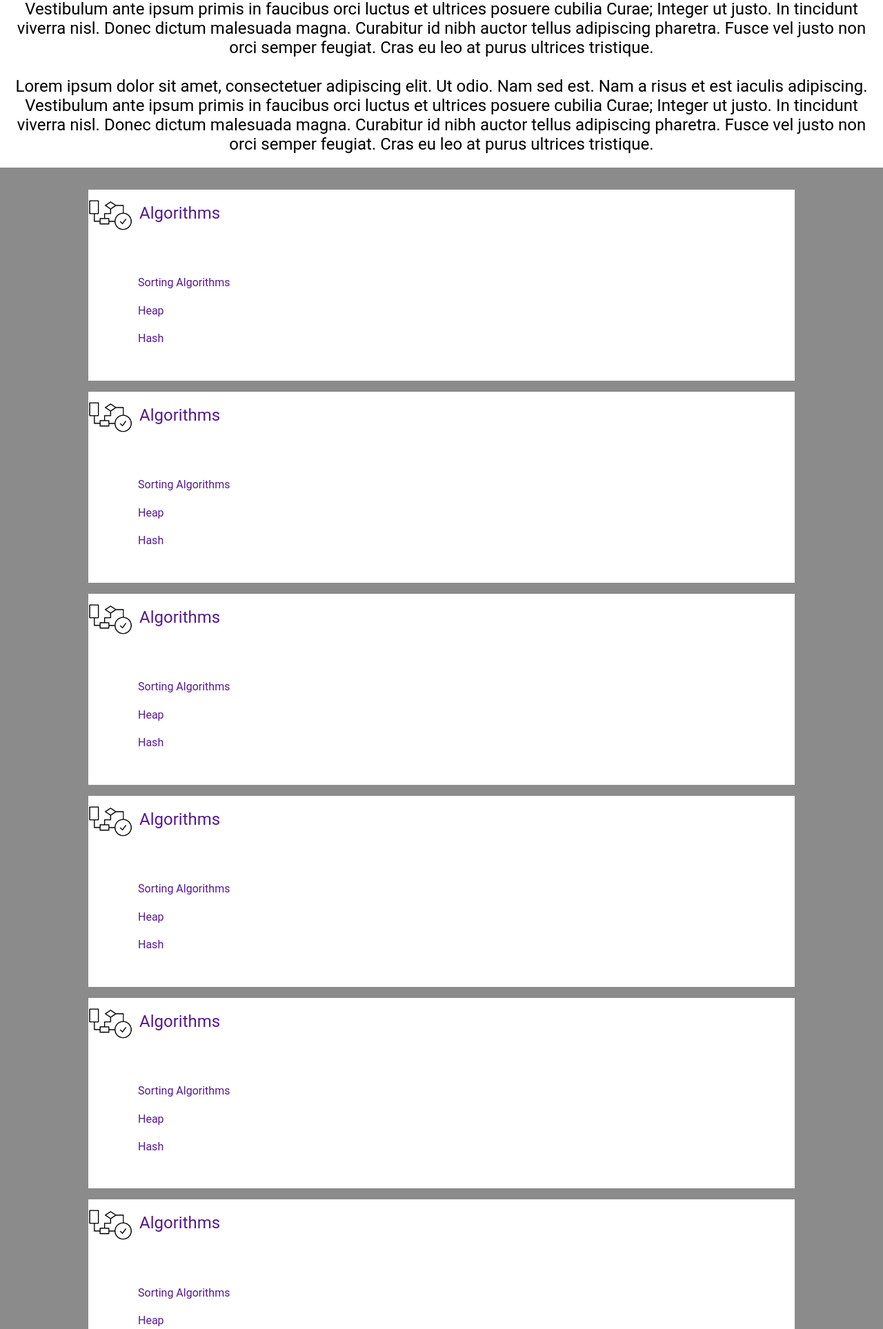
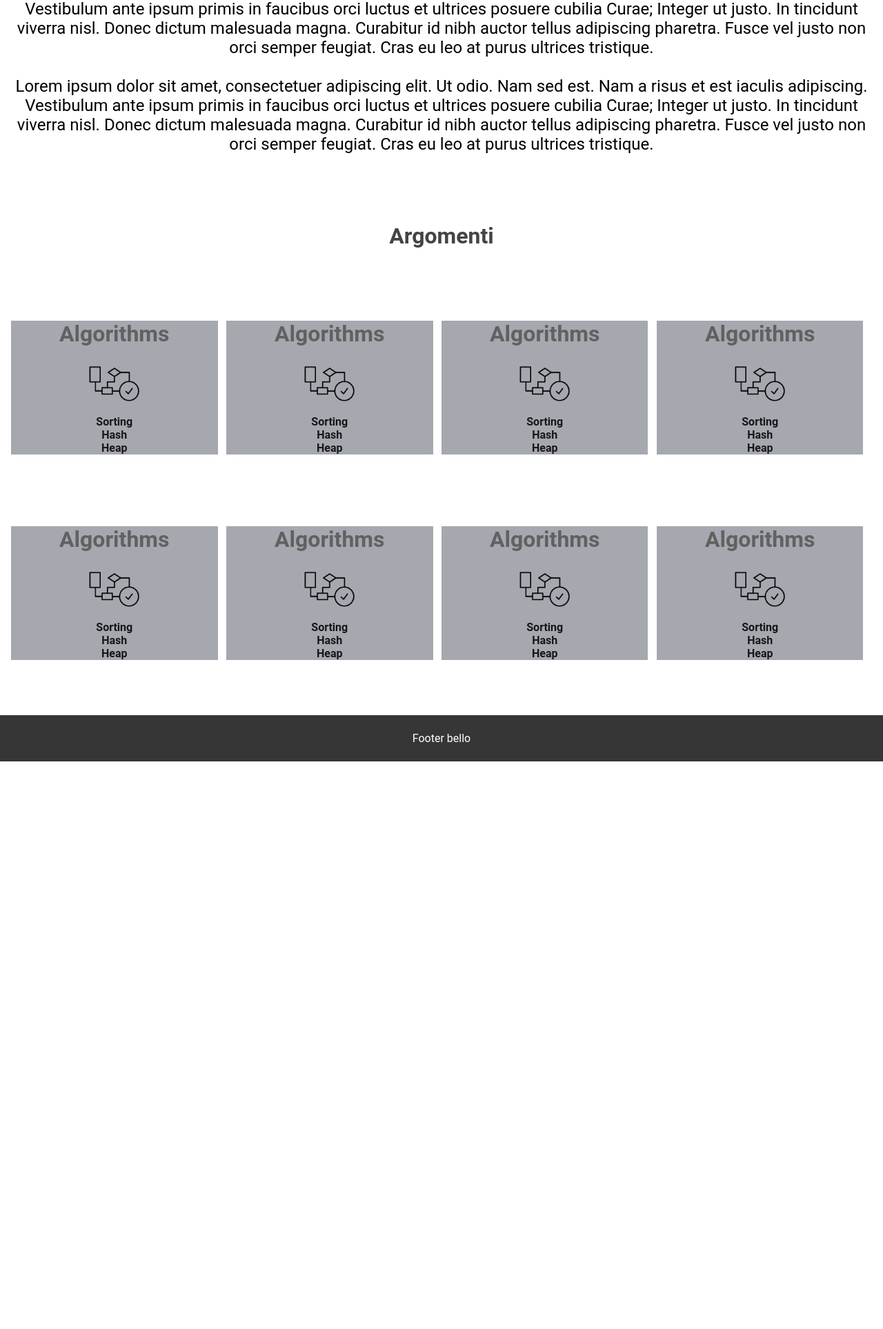
Before and after one commit to Giacomobarzon97/Tecnologie-Web, a PHP site: page / in a window 1280 px wide. Shown: the part 434-2361 px from the top of the page at 69% size. After the commit the page ends 1538 px from the top, so only its background shows below. Run offline with PHP 8.4, Linux system fonts and the light colour scheme.

Commit message:
New grid structure
New code (html & css) to manage the cards

```diff
--- a/index.html
+++ b/index.html
@@ -41,100 +41,71 @@
 					Lorem ipsum dolor sit amet, consectetuer adipiscing elit. Ut odio. Nam sed est. Nam a risus et est iaculis adipiscing. Vestibulum ante ipsum primis in faucibus orci luctus et ultrices posuere cubilia Curae; Integer ut justo. In tincidunt viverra nisl. Donec dictum malesuada magna. Curabitur id nibh auctor tellus adipiscing pharetra. Fusce vel justo non orci semper feugiat. Cras eu leo at purus ultrices tristique.
 				</p>
 		</div>
-		<div id="grid">
 
+				<div class="grid">
+					<h1>Argomenti</h1>
+					<div class="row">
 						<div class="home-card">
-					<a href=""><img src="./img/algo.jpg" alt="algorithm image"/></a>
-				<div class="title-container">
-					<a href="">Algorithms</a>
-				</div>
-				<ul>
-					<li><a href="">Sorting Algorithms</a></li>
-					<li><a href="">Heap</a></li>
-					<li><a href="">Hash</a></li>
-				</ul>
+							<h3>Algorithms</h3>
+							<a href="#"><img src="./img/algo.jpg"></a>
+							<a href="#"><h2>Sorting</h2></a>
+							<a href="#"><h2>Hash</h2></a>
+							<a href="#"><h2>Heap</h2></a>
 						</div>
 						<div class="home-card">
-					<a href=""><img src="./img/algo.jpg" alt="algorithm image"/></a>
-				<div class="title-container">
-					<a href="">Algorithms</a>
-				</div>
-				<ul>
-					<li><a href="">Sorting Algorithms</a></li>
-					<li><a href="">Heap</a></li>
-					<li><a href="">Hash</a></li>
-				</ul>
+							<h3>Algorithms</h3>
+							<a href="#"><img src="./img/algo.jpg"></a>
+							<a href="#"><h2>Sorting</h2></a>
+							<a href="#"><h2>Hash</h2></a>
+							<a href="#"><h2>Heap</h2></a>
 						</div>
 						<div class="home-card">
-					<a href=""><img src="./img/algo.jpg" alt="algorithm image"/></a>
-				<div class="title-container">
-					<a href="">Algorithms</a>
-				</div>
-				<ul>
-					<li><a href="">Sorting Algorithms</a></li>
-					<li><a href="">Heap</a></li>
-					<li><a href="">Hash</a></li>
-				</ul>
+							<h3>Algorithms</h3>
+							<a href="#"><img src="./img/algo.jpg"></a>
+							<a href="#"><h2>Sorting</h2></a>
+							<a href="#"><h2>Hash</h2></a>
+							<a href="#"><h2>Heap</h2></a>
 						</div>
 						<div class="home-card">
-					<a href=""><img src="./img/algo.jpg" alt="algorithm image"/></a>
-				<div class="title-container">
-					<a href="">Algorithms</a>
+							<h3>Algorithms</h3>
+							<a href="#"><img src="./img/algo.jpg"></a>
+							<a href="#"><h2>Sorting</h2></a>
+							<a href="#"><h2>Hash</h2></a>
+							<a href="#"><h2>Heap</h2></a>
 						</div>
-				<ul>
-					<li><a href="">Sorting Algorithms</a></li>
-					<li><a href="">Heap</a></li>
-					<li><a href="">Hash</a></li>
-				</ul>
+					</div>
+					<div class="row">
+						<div class="home-card">
+							<h3>Algorithms</h3>
+							<a href="#"><img src="./img/algo.jpg"></a>
+							<a href="#"><h2>Sorting</h2></a>
+							<a href="#"><h2>Hash</h2></a>
+							<a href="#"><h2>Heap</h2></a>
+						</div>
+						<div class="home-card">
+							<h3>Algorithms</h3>
+							<a href="#"><img src="./img/algo.jpg"></a>
+							<a href="#"><h2>Sorting</h2></a>
+							<a href="#"><h2>Hash</h2></a>
+							<a href="#"><h2>Heap</h2></a>
+						</div>
+						<div class="home-card">
+							<h3>Algorithms</h3>
+							<a href="#"><img src="./img/algo.jpg"></a>
+							<a href="#"><h2>Sorting</h2></a>
+							<a href="#"><h2>Hash</h2></a>
+							<a href="#"><h2>Heap</h2></a>
+						</div>
+						<div class="home-card">
+							<h3>Algorithms</h3>
+							<a href="#"><img src="./img/algo.jpg"></a>
+							<a href="#"><h2>Sorting</h2></a>
+							<a href="#"><h2>Hash</h2></a>
+							<a href="#"><h2>Heap</h2></a>
+						</div>
+					</div>
 				</div>
 
-
-				<div class="home-card">
-					<a href=""><img src="./img/algo.jpg" alt="algorithm image"/></a>
-				<div class="title-container">
-					<a href="">Algorithms</a>
-				</div>
-				<ul>
-					<li><a href="">Sorting Algorithms</a></li>
-					<li><a href="">Heap</a></li>
-					<li><a href="">Hash</a></li>
-				</ul>
-				</div>
-				<div class="home-card">
-					<a href=""><img src="./img/algo.jpg" alt="algorithm image"/></a>
-				<div class="title-container">
-					<a href="">Algorithms</a>
-				</div>
-				<ul>
-					<li><a href="">Sorting Algorithms</a></li>
-					<li><a href="">Heap</a></li>
-					<li><a href="">Hash</a></li>
-				</ul>
-				</div>
-				<div class="home-card">
-					<a href=""><img src="./img/algo.jpg" alt="algorithm image"/></a>
-				<div class="title-container">
-					<a href="">Algorithms</a>
-				</div>
-				<ul>
-					<li><a href="">Sorting Algorithms</a></li>
-					<li><a href="">Heap</a></li>
-					<li><a href="">Hash</a></li>
-				</ul>
-				</div>
-				<div class="home-card">
-					<a href=""><img src="./img/algo.jpg" alt="algorithm image"/></a>
-				<div class="title-container">
-					<a href="">Algorithms</a>
-				</div>
-				<ul>
-					<li><a href="">Sorting Algorithms</a></li>
-					<li><a href="">Heap</a></li>
-					<li><a href="">Hash</a></li>
-				</ul>
-				</div>
-
-		</div>
 		<div id="footer">
 			<p>Footer bello</p>
 		</div>
--- a/style.css
+++ b/style.css
@@ -110,24 +110,6 @@ html,body {
 	margin: auto;
 }*/
 
-#grid {
-	padding-top: 2em;
-	padding-bottom: 2em;
-	width:100%;
-	overflow: hidden;
-	background-color: rgb(139, 139, 139);
-}
-
-.home-card{
-	width: 80%;
-	margin-right: auto;
-	margin-left: auto;
-	margin-bottom: 1em;
-	overflow:hidden;
-	background-color: white;
-	text-align: center;
-}
-
 /* Content and cards end */
 
 /* Sezione media queries */
@@ -175,10 +157,6 @@ html,body {
 		cursor: pointer;
 	}
 
-	.home-card {
-		font-size: 1.3em;
-	}
-
 	#footer {
 		background: #363636;
 		font-size: 1.5em;
@@ -189,14 +167,6 @@ html,body {
 /* Sezione media queries end */
 
 
-.home-card img{
-	padding-top: 5px;
-	padding-bottom: 5px;
-	float: left;
-	width: 64px;
-	height: 64px;
-}
-
 .title-container{
 	margin: 20px 10px 20px 10px;
 	float: left;
@@ -206,20 +176,6 @@ html,body {
 	font-size: 1.5em;
 }
 
-.home-card ul{
-	float: left;
-	clear: left;
-	list-style-type: none;
-	padding-top: 4%;
-	padding-bottom: 4%;
-	margin-left: 72px;
-}
-
-.home-card li{
-	padding-bottom: 8%;
-	padding-top: 8%;
-	text-align: left;
-}
 
 .title-container a:link{
 	text-decoration: none;
@@ -276,3 +232,104 @@ li a:active{
 }
 
 /* Footer end */
+
+
+/*Main Section---------------------------*/
+.main-wrapper{
+	width:100%;
+	background:#fff;
+}
+.main{
+	box-sizing:border-box;
+
+}
+/*Main Posts------------------------------*/
+.grid{
+	padding:5em 1em;
+}
+.grid h1{
+	text-align:center;
+	color:rgba(40,40,40,0.87);
+	font-size:2em;
+	margin-bottom:0.5em;
+
+}
+.row{
+	margin:0 auto;
+	width:100%;
+	overflow:hidden;
+	margin-top:5em;
+}
+.home-card{
+	width:24%;
+	float:left;
+	overflow:hidden;
+	margin-top: 1.5em;
+	margin-right:1%;
+	background-color: rgb(165, 168, 175);
+}
+.home-card a{
+	text-decoration:none;
+}
+.home-card:nth-child(4){
+	margin-right:0;
+}
+.home-card h3{
+	color:#616161;
+	text-align: center;
+	margin-bottom:0.5em;
+	font-size: 2em;
+}
+.home-card img{
+	display: block;
+    margin-left: auto;
+	margin-right: auto;
+	width: 25%;
+    height: auto;
+	margin-bottom:0.5em;
+}
+.home-card h2{
+	color:rgba(00,00,00,0.87);
+	-webkit-transition: color underline 0.3s;
+	transition: color 0.3s;
+	text-align: center;
+}
+.home-card h2:hover{
+	color:#F44336;
+	text-decoration:underline;
+}
+
+/*Media Queries----------------------------------*/
+@media screen and (max-width:1200px){
+	.home-card{
+		width:49%;
+	}
+
+	.home-card img {
+		margin-left: auto;
+		margin-right: auto;
+	}
+
+	.home-card:nth-child(3){
+		clear:left;
+	}
+}
+
+@media screen and (max-width:768px){
+	.grid{
+		padding:5em 1em;
+	}
+	.home-card{
+		width:100%;
+		text-align: center;
+	}
+
+	.home-card img {
+		margin-left: auto;
+		margin-right: auto;
+		width: 25%;
+	}
+	.home-card:nth-child(3){
+		clear:both;
+	}
+}
```
Lines whose indentation alone changed are shown as unchanged.
